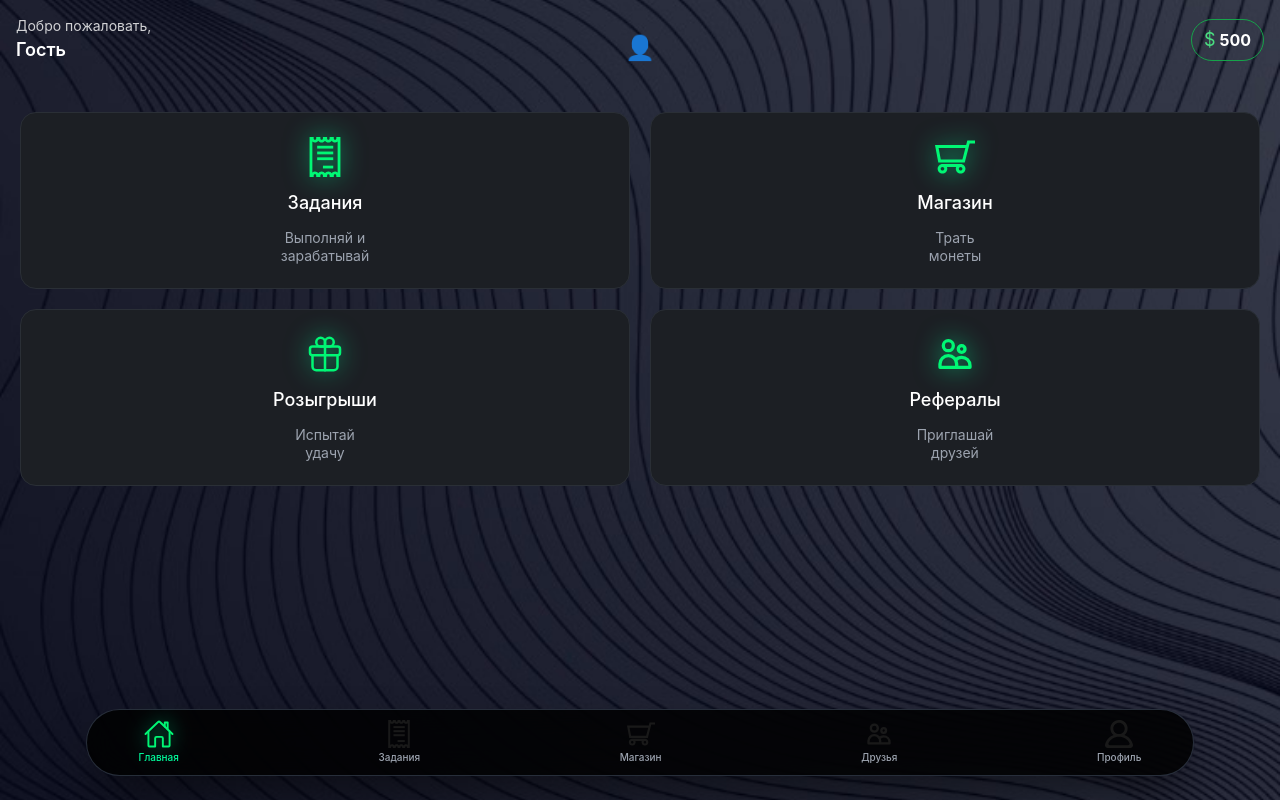
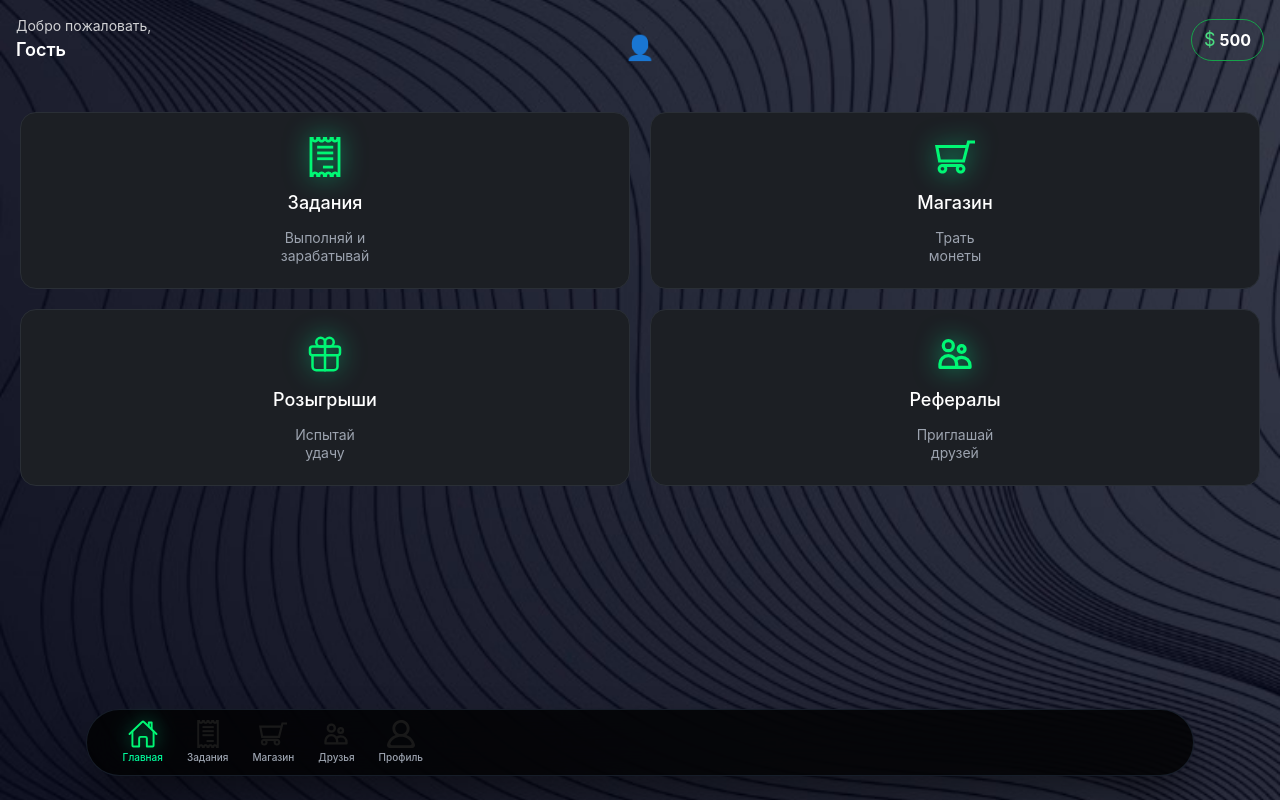
Before and after one commit to ik123-coder/giftbot-miniapp, a React (Vite) app in the folder client/: page / in a window 1280 px wide. Built offline with nearby package versions, Linux system fonts and the light colour scheme; the HTML template or start-up script is replaced by a standard one.

Commit message:
Update BottomNav.jsx

```diff
--- a/client/src/components/BottomNav.jsx
+++ b/client/src/components/BottomNav.jsx
@@ -13,7 +13,7 @@ export default function BottomNav({ currentPage, setPage }) {
   return (
     <div className="fixed bottom-6 left-0 right-0 z-50 flex justify-center px-6">
       {/* Тонкий овал, как на твоём скрине */}
-      <nav className="bg-black/85 border border-gray-700/70 rounded-full py-2.5 px-10 flex justify-between items-center shadow-2xl shadow-black/60 backdrop-blur-xl min-w-[340px] max-w-[90%] w-full">
+      <nav className="bg-black/80 border border-gray-800/70 rounded-full py-2.5 px-10 flex justify-start items-center pl-6 shadow-2xl shadow-black/60 backdrop-blur-xl min-w-[340px] max-w-[90%] w-full">
         {navItems.map(item => {
           const isActive = currentPage === item.id;
 
```
